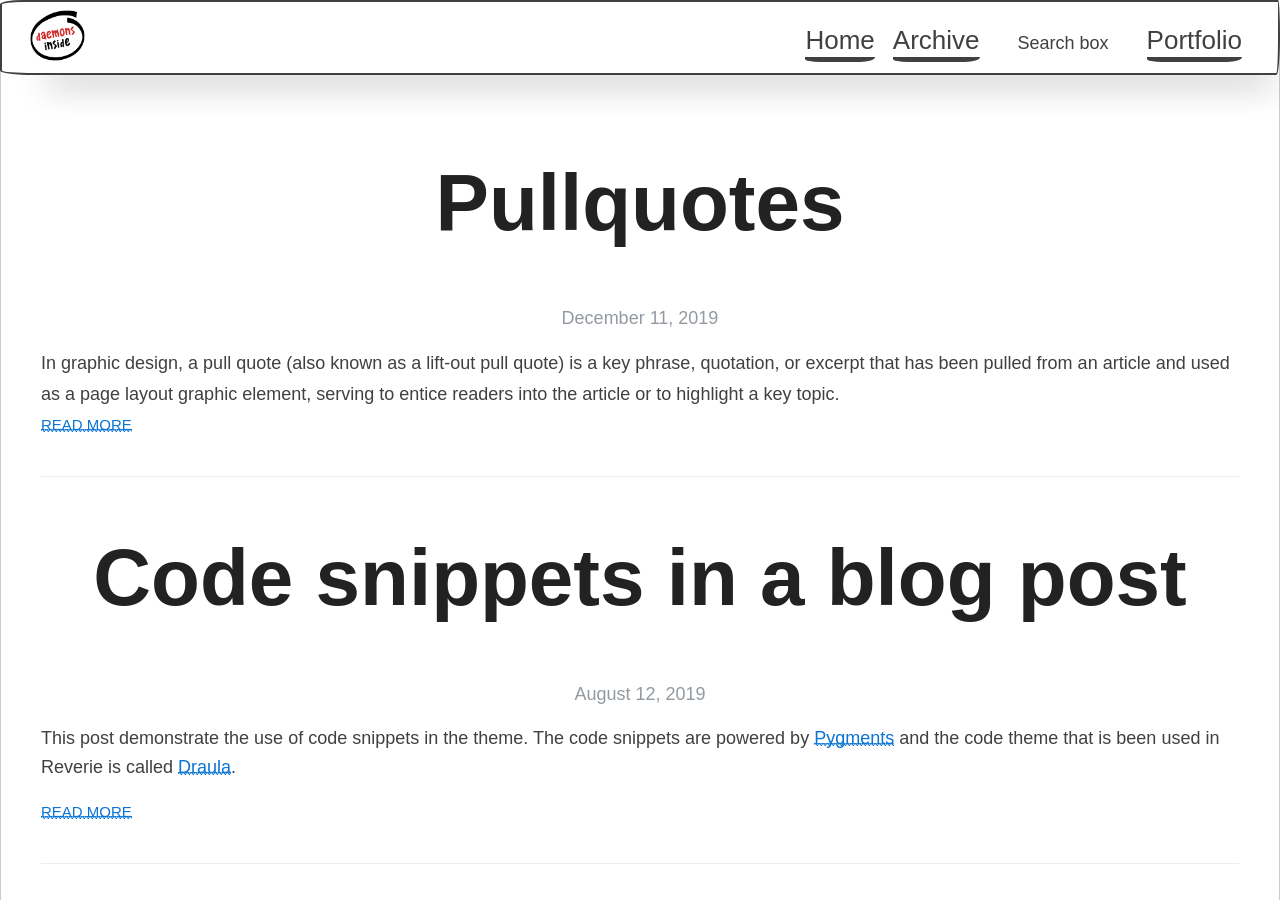
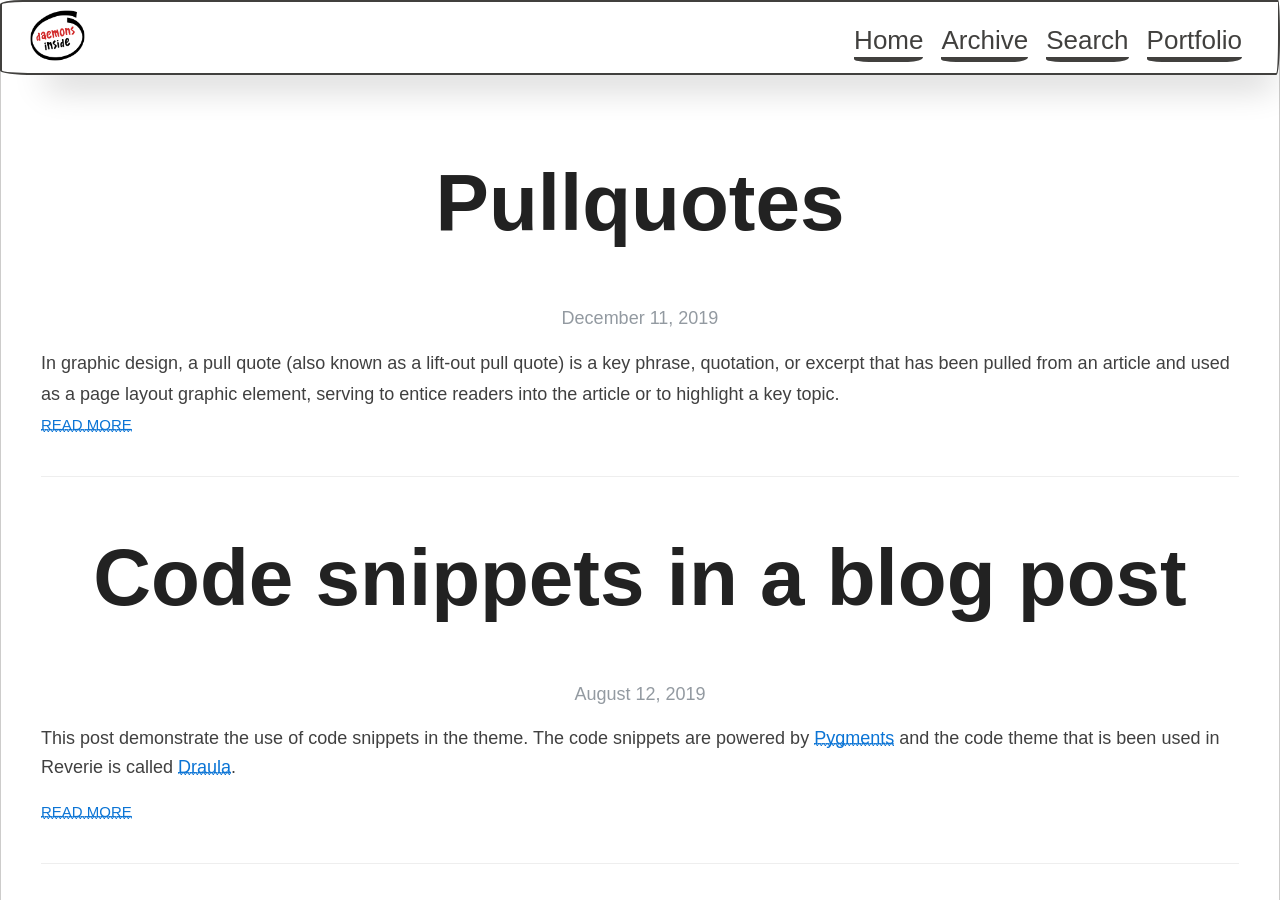
Before and after one commit to daemons-disciple/daemons-disciple.github.io, a Jekyll site: the page built from index.html, in a window 1280 px wide and 900 px high. Built offline with Jekyll 4.4.1, drawn with Linux system fonts in a browser that asks for light colours; nearby versions of some CDN libraries; some web fonts are replaced; the list of posts is cut into pages by our own code.

Commit message:
Reverted to dedicated search page instead of navbar search

```diff
--- a/_layouts/default.html
+++ b/_layouts/default.html
@@ -9,7 +9,7 @@
     <link rel="alternate" type="application/rss+xml" title="{{ site.name }} - {{ site.description }}" href="{{ site.baseurl }}/feed.xml" />
     <link rel="canonical" href="{{ site.url }}{{ page.url }}" />
 
-    <!-- Wired JS -->
+    <!-- Wiredjs -->
     <script type="module" src="https://unpkg.com/wired-elements?module"></script>
 
     <!-- Paper CSS -->
@@ -49,27 +49,7 @@
                   <ul class="inline">
                     <li><a href="{{ site.baseurl }}/">Home</a></li>
                     <li><a href="{{ site.baseurl }}/archive">Archive</a></li>
-                    <li>
-
-                      <div id="search-container">
-                        <wired-search-input placeholder="Search here" style="font-family: Neucha,sans-serif;" elevation="3">
-                            Search box
-                        </wired-search-input>
-                        <ul id="results-container"></ul>
-                    </div>
-
-                    <script src="{{ site.baseurl }}/assets/simple-jekyll-search.min.js" type="text/javascript"></script>
-
-                    <script>
-                        SimpleJekyllSearch({
-                        searchInput: document.getElementById('search-input'),
-                        resultsContainer: document.getElementById('results-container'),
-                        searchResultTemplate: '<div style="text-align: left !important;"><a href="{url}"><h1 style="text-align:left !important;">{title}</h1></a><span style="text-align:left !important;">{date}</span></div>',
-                        json: '{{ site.baseurl }}/search.json'
-                        });
-                    </script>
-
-                    </li>
+                    <li><a href="{{ site.baseurl }}/search">Search</a></li>
                     <li><a href="https://shubhendra-rajkarne.github.io/">Portfolio</a></li>
                   </ul>
                 </div>
@@ -97,9 +77,6 @@
       </div>
     </div>
 
-
-
-
     <!-- {% include analytics.html %} -->
   </body>
 </html>
```
Also changed, not shown: _pages/search.md (+11 -0 lines).
